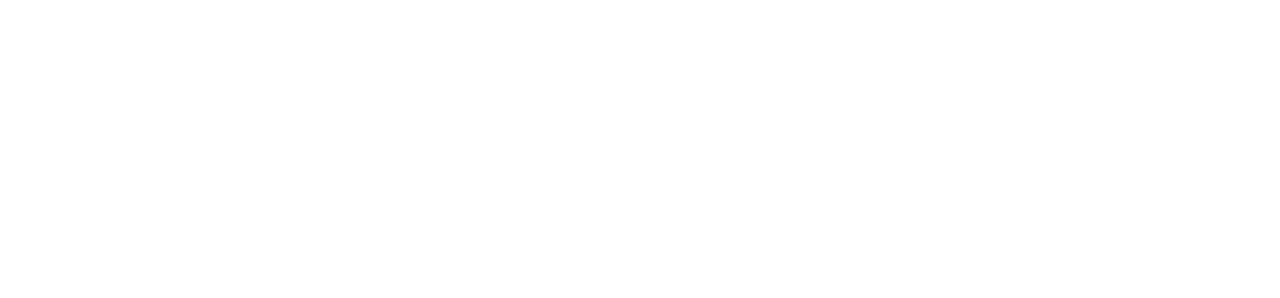
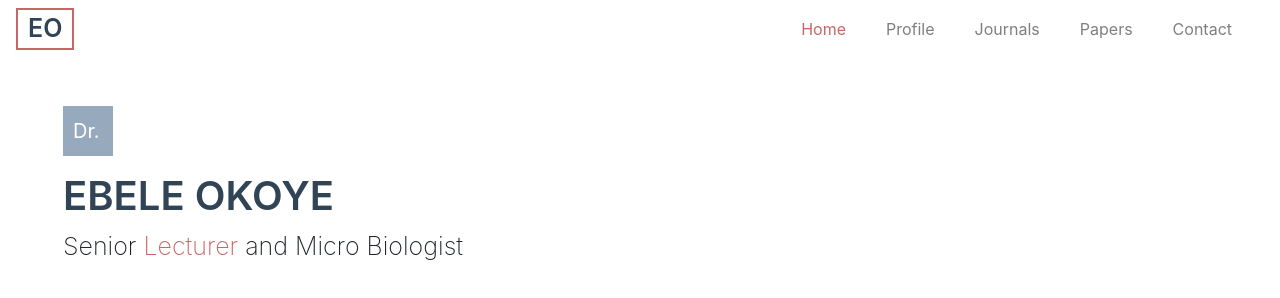
Before and after one commit to LordCheta/ebeleokoye, a plain HTML site: page index.html in a window 1280 px wide. Drawn offline with nearby package versions, Linux system fonts and the light colour scheme.

Commit message:
home page design and basic template setup for other pages

```diff
--- a/index.html
+++ b/index.html
@@ -5,8 +5,58 @@
     <meta name="viewport" content="width=device-width, initial-scale=1.0">
     <meta http-equiv="X-UA-Compatible" content="ie=edge">
     <title>Welcome | Dr. Ebele Okoye</title>
+    <!-- Latest compiled and minified CSS for bootstrap 4 -->
+    <link rel="stylesheet" href="https://maxcdn.bootstrapcdn.com/bootstrap/4.3.1/css/bootstrap.min.css">
+    <!-- google font cdn -->
+    <link href="https://fonts.googleapis.com/css?family=Cabin|PT+Sans|Quicksand:700|Titan+One&display=swap" rel="stylesheet">
+    <!-- custom css -->
+    <link rel="stylesheet" href="./styles/main.css">
+    <!-- jQuery library -->
+    <script src="https://ajax.googleapis.com/ajax/libs/jquery/3.3.1/jquery.min.js"></script>
+    <!-- Popper JS -->
+    <script src="https://cdnjs.cloudflare.com/ajax/libs/popper.js/1.14.7/umd/popper.min.js"></script>
+    <!-- Latest compiled JavaScript -->
+    <script src="https://maxcdn.bootstrapcdn.com/bootstrap/4.3.1/js/bootstrap.min.js"></script>
 </head>
 <body>
+    <nav class="navbar navbar-expand-lg navbar-light sticky-top">
+        <!-- logo text -->
+        <a class="navbar-brand" id="logo" href="index.html">EO</a>
 
+
+        <!-- Toggler/collapsibe Button -->
+        <button class="navbar-toggler ml-auto" type="button" data-toggle="collapse" data-target="#collapsibleNavbar">
+            <span class="navbar-toggler-icon"></span>
+        </button>
+
+        <!-- Navbar links -->
+        <div class="collapse navbar-collapse eo-topNavLinks" id="collapsibleNavbar">
+            <ul class="navbar-nav ml-auto">
+                <li class="nav-item mr-4">
+                    <a class="nav-link customNavLink active" href="index.html">Home</a>
+                </li>
+                <li class="nav-item mr-4">
+                    <a class="nav-link customNavLink" href="profile.html">Profile</a>
+                </li>
+                <li class="nav-item mr-4">
+                    <a class="nav-link customNavLink" href="journals.html">Journals</a>
+                </li>
+                <li class="nav-item mr-4">
+                    <a class="nav-link customNavLink" href="papers.html">Papers</a>
+                </li>
+                <li class="nav-item mr-4">
+                    <a class="nav-link customNavLink" href="contact.html">Contact</a>
+                </li>
+            </ul>
+        </div>
+    </nav>
+
+    <section class="container-fluid">
+        <div class="col-* mt-5">
+            <p class="ml-5" id="name-title">Dr.</p>
+            <h2 class="ml-5" id="name">EBELE OKOYE</h2>
+            <p class="ml-5" id="work-title">Senior <span id="work-title-main">Lecturer</span> and Micro Biologist</p>
+        </div>
+    </section>
 </body>
 </html>
--- a/styles/main.css
+++ b/styles/main.css
@@ -0,0 +1,34 @@
+#logo{
+    font-weight: 600;
+    font-size: 25px;
+    color: #314455;
+    border: 2px solid #c96567;
+    padding: 0 10px;
+}
+#logo:hover{
+    background: #c96567;
+    color: #fff;
+}
+a.active{
+    color: #c96567 !important;
+}
+#name-title{
+    font-weight: 400;
+    font-size: 20px;
+    color: #fff;
+    width: 50px;
+    background: #97aabd;
+    padding: 10px;
+}
+#name{
+    font-weight: 600;
+    font-size: 40px;
+    color: #314455;
+}
+#work-title{
+    font-weight: 200;
+    font-size: 25px;
+}
+#work-title-main{
+    color: #c96567;
+}
```
Also changed, not shown: contact.html (added, +55 -0 lines), journals.html (added, +55 -0 lines), papers.html (added, +55 -0 lines), profile.html (added, +55 -0 lines).
